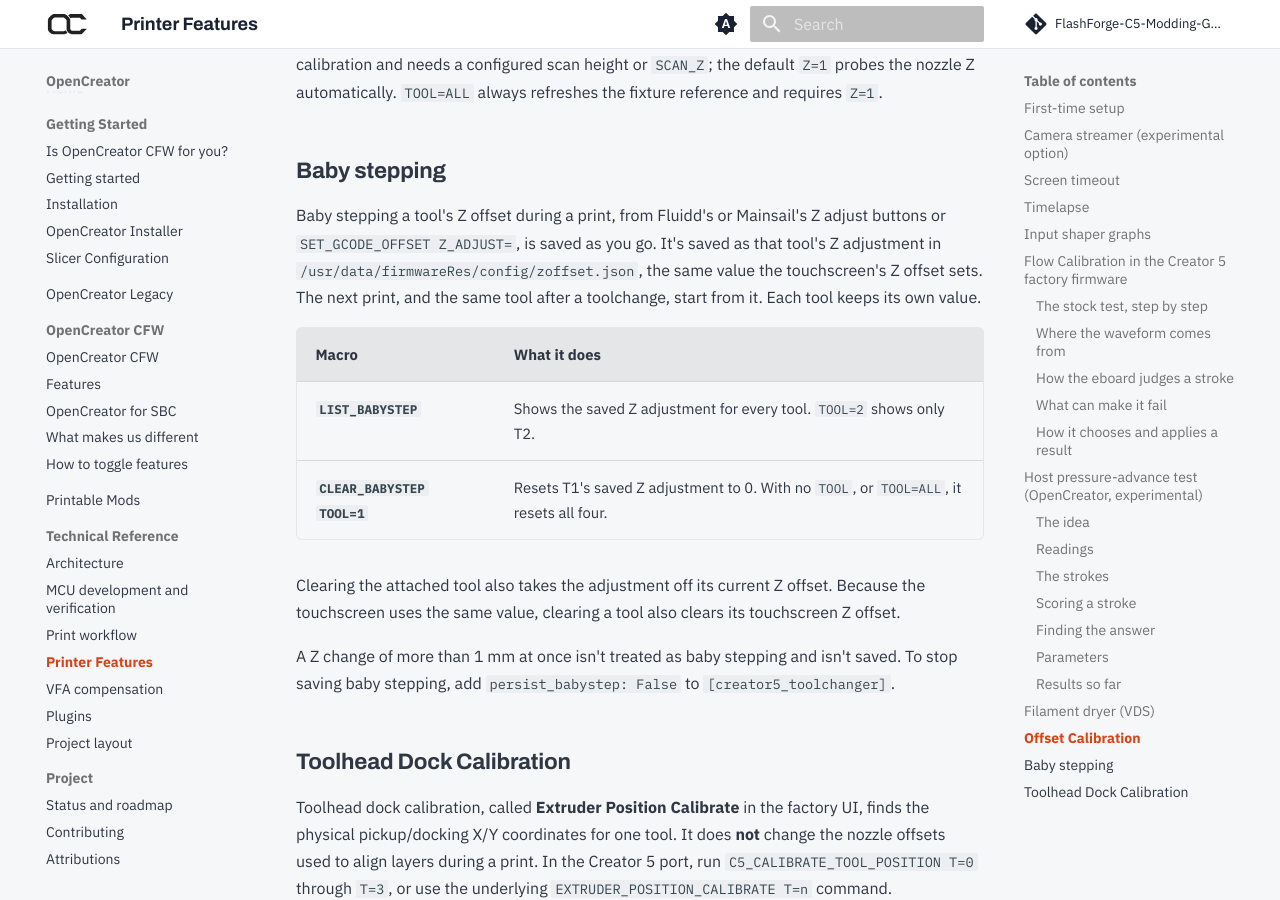
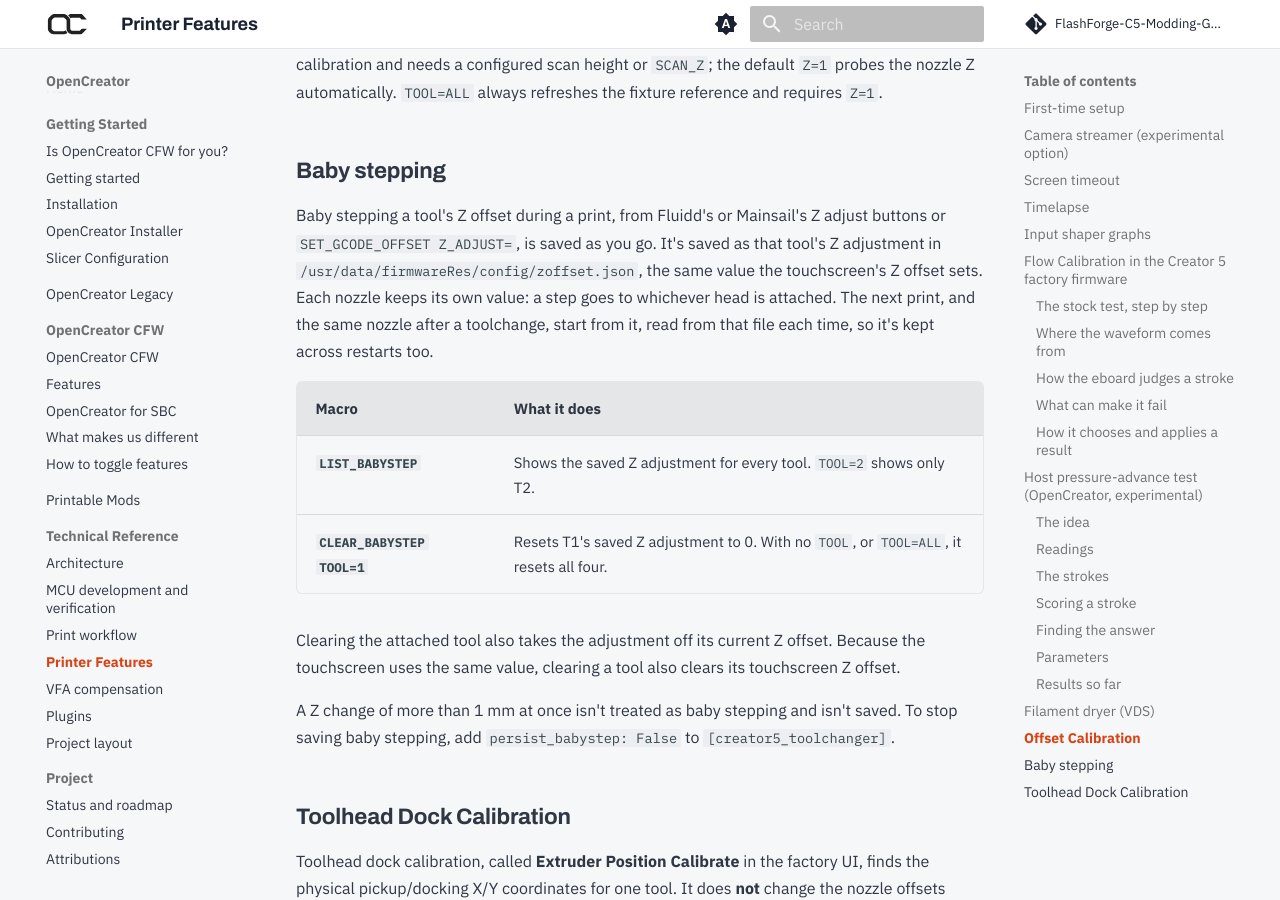
Before and after one commit to FlashForge-C5-Modding-Group/OpenCreator, an MkDocs documentation site: the page built from docs/printer-features.md, in a window 1280 px wide and 900 px high, scrolled down 13823 px. Built offline with MkDocs 1.6.1 and Material for MkDocs 9.7.7, drawn with Linux system fonts in a browser that asks for light colours; comment, search, counter and statistics services are not loaded.

Commit message:
Document per-nozzle baby stepping

```diff
--- a/docs/printer-features.md
+++ b/docs/printer-features.md
@@ -507,8 +507,10 @@ the fixture reference and requires `Z=1`.
 Baby stepping a tool's Z offset during a print, from Fluidd's or Mainsail's
 Z adjust buttons or `SET_GCODE_OFFSET Z_ADJUST=`, is saved as you go. It's
 saved as that tool's Z adjustment in `/usr/data/firmwareRes/config/zoffset.json`,
-the same value the touchscreen's Z offset sets. The next print, and the same
-tool after a toolchange, start from it. Each tool keeps its own value.
+the same value the touchscreen's Z offset sets. Each nozzle keeps its own
+value: a step goes to whichever head is attached. The next print, and the same
+nozzle after a toolchange, start from it, read from that file each time, so
+it's kept across restarts too.
 
 | Macro | What it does |
 | --- | --- |
```
